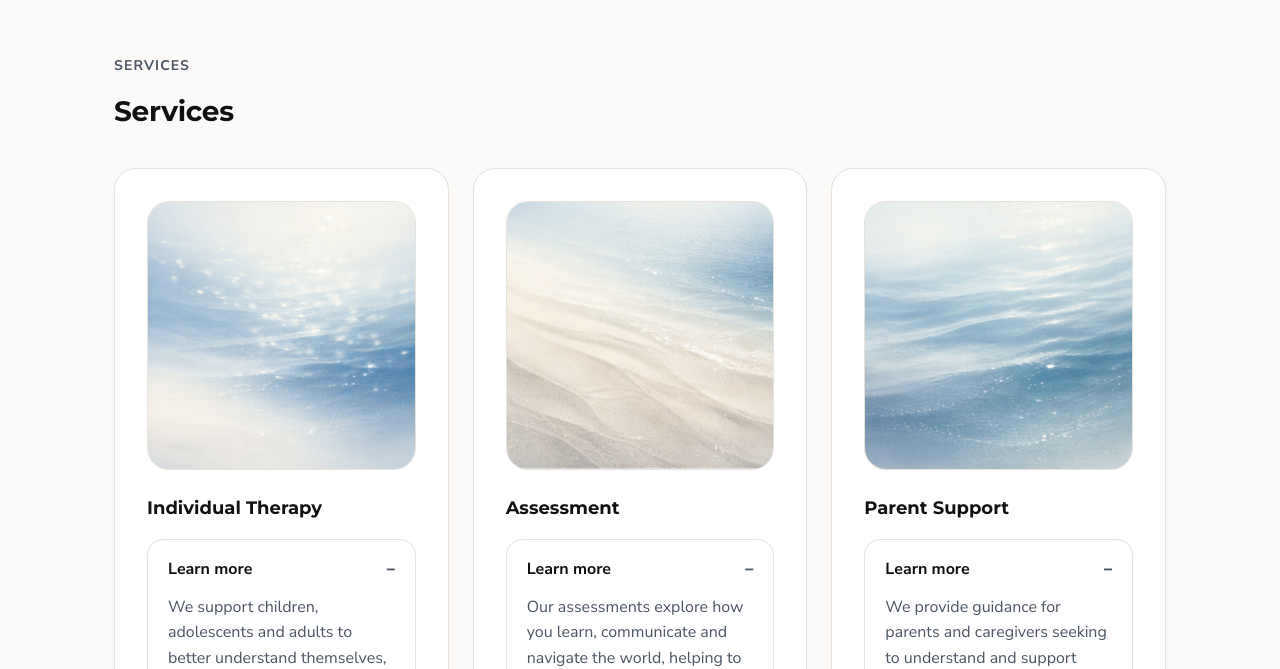
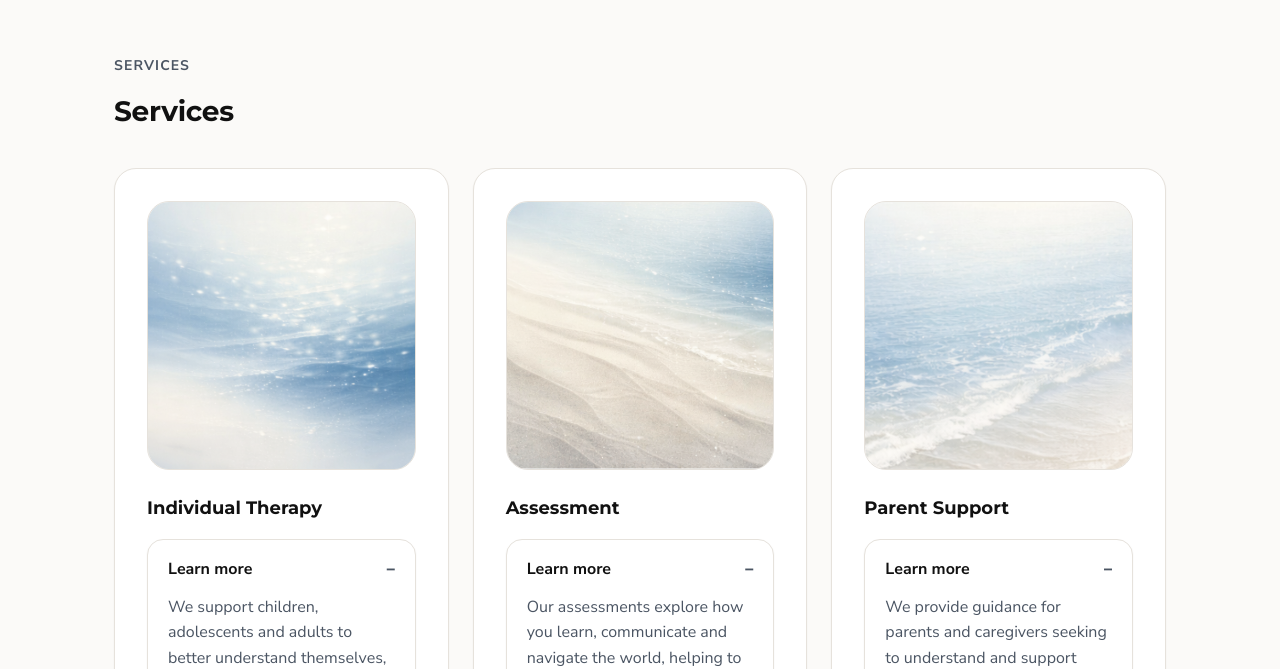
Before and after one commit to anitahamersley-star/realcalm-website, a plain HTML site: page index.html in a window 1280 px wide. Shown: the part 1341-2010 px from the top of the page. Drawn offline with Linux system fonts and the light colour scheme.

Commit message:
Remove optional image and update card media
Removed an optional image and adjusted the card media section.

```diff
--- a/index.html
+++ b/index.html
@@ -126,7 +126,6 @@
 
     <div class="media media--soft" aria-hidden="true">
       <!-- Optional image -->
-      <img src="assets/img/4.png" alt="ocean4">
     </div>
   </div>
 </section>
@@ -177,7 +176,7 @@
 
       <div class="card">
         <div class="media" aria-hidden="true" style="margin-bottom: var(--rc-6);">
-          <img src="assets/img/3.png" alt="ocean3">
+          <img src="assets/img/4.png" alt="ocean4">
         </div>
         <h3 class="card__title">Parent Support</h3>
 
```
